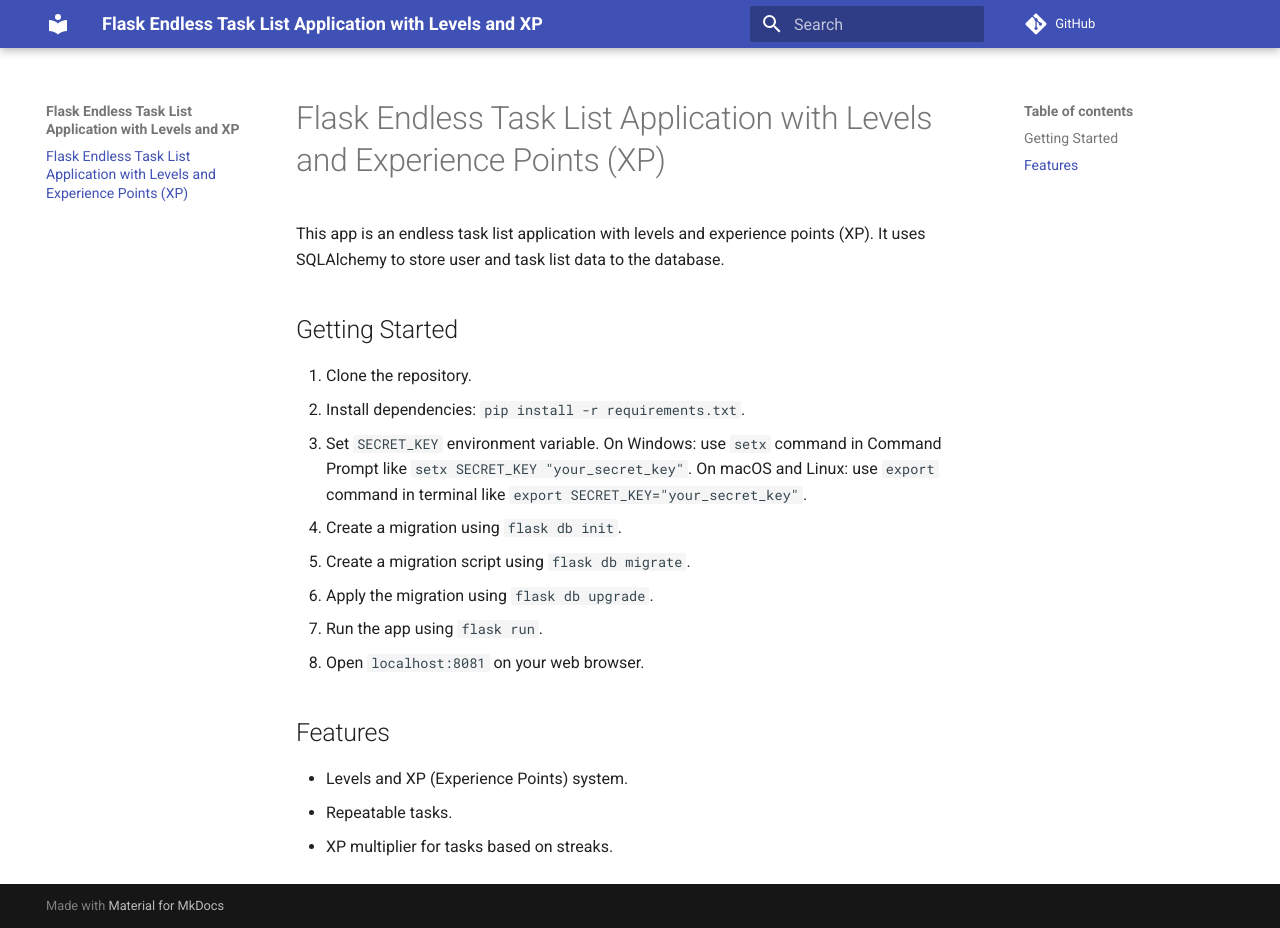
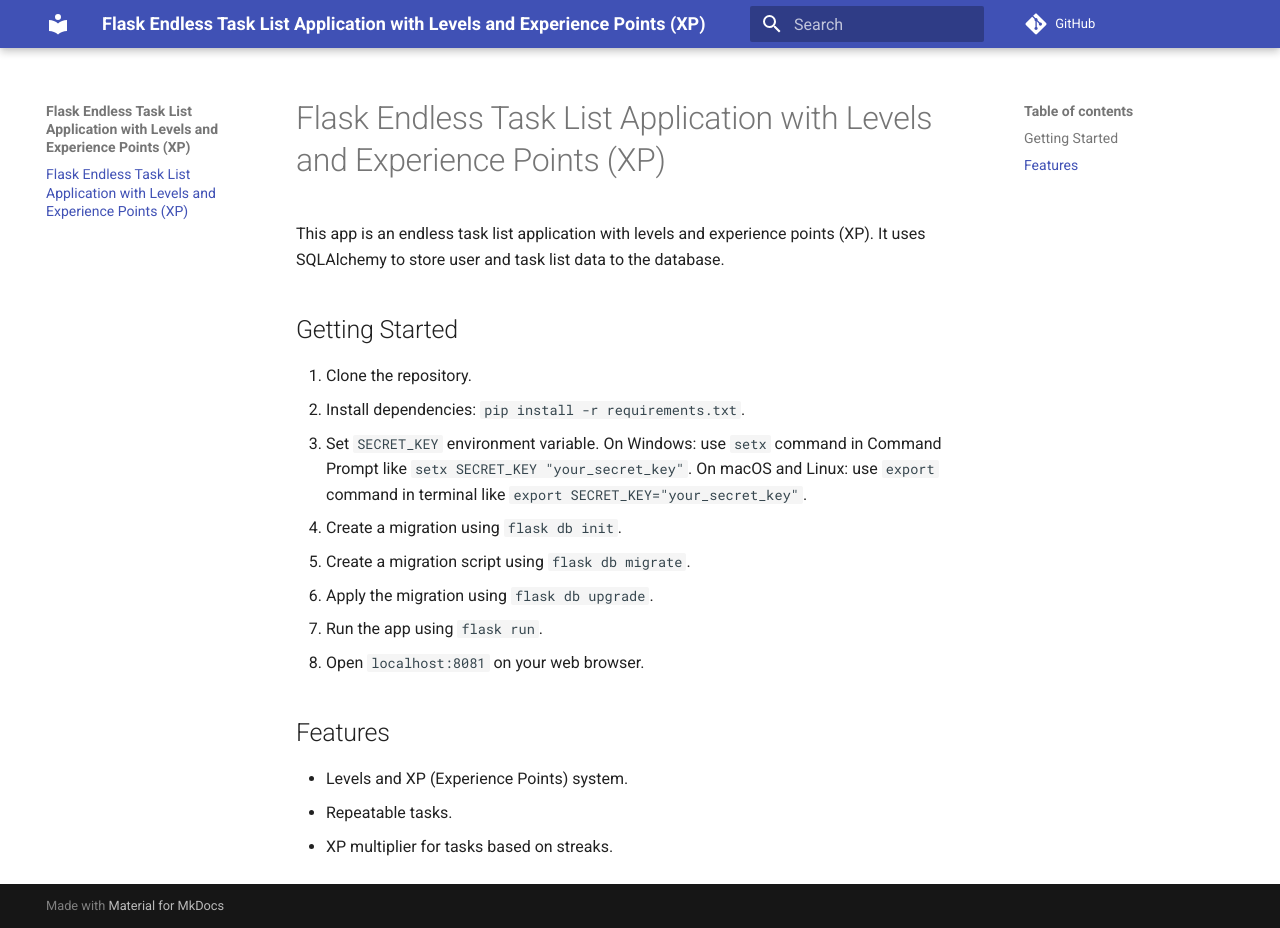
Before and after one commit to lulunac27a/flask-endless-task-list-app, an MkDocs documentation site: the page built from docs/index.md, in a window 1280 px wide and 928 px high. Built offline with MkDocs 1.6.1 and Material for MkDocs 9.7.7, drawn with Linux system fonts in a browser that asks for light colours; comment, search, counter and statistics services are not loaded.

Commit message:
Update title again

```diff
--- a/mkdocs.yml
+++ b/mkdocs.yml
@@ -1,3 +1,3 @@
-site_name: Flask Endless Task List Application with Levels and XP
+site_name: Flask Endless Task List Application with Levels and Experience Points (XP)
 theme: material
 repo_url: https://github.com/lulunac27a/flask-endless-task-list-app
```
